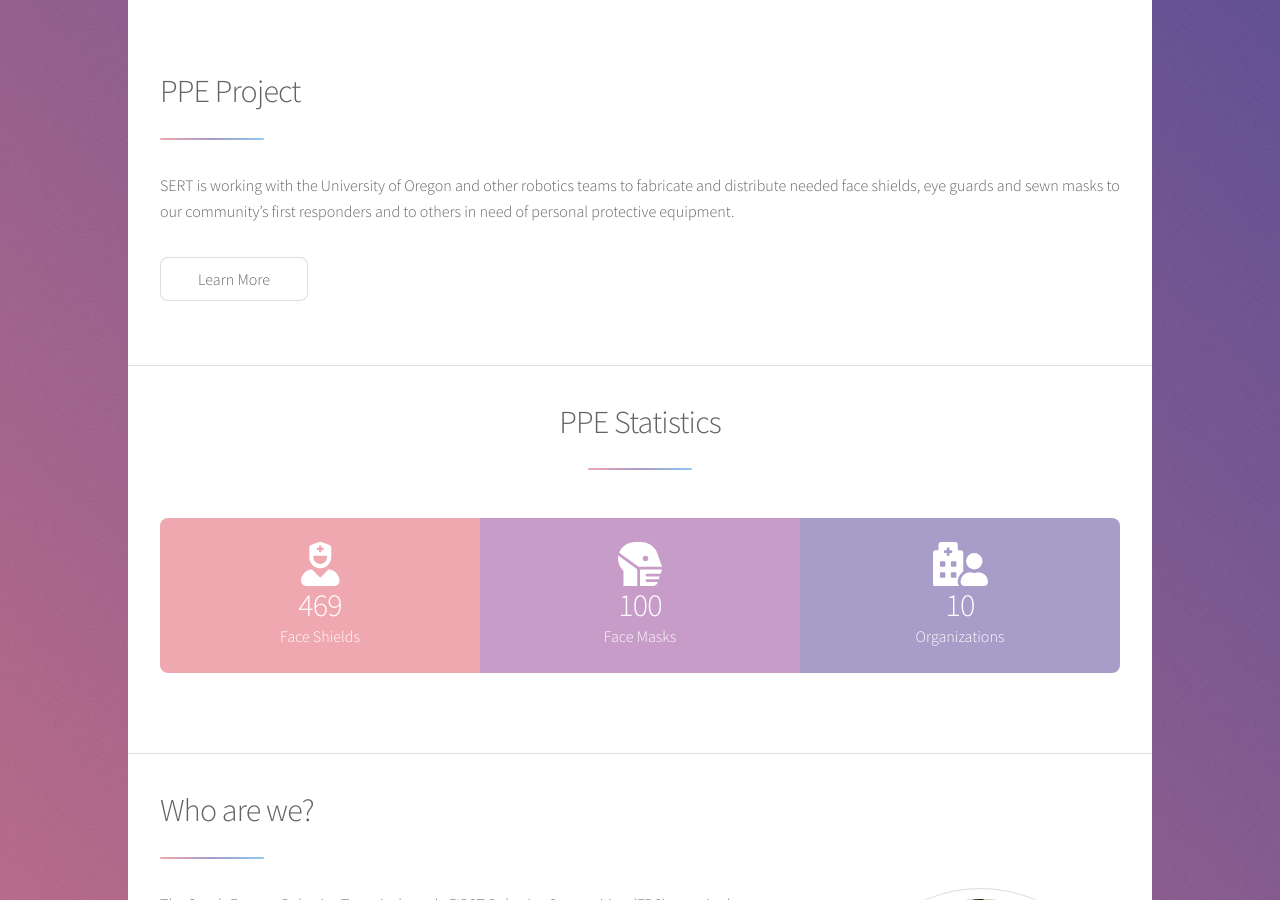
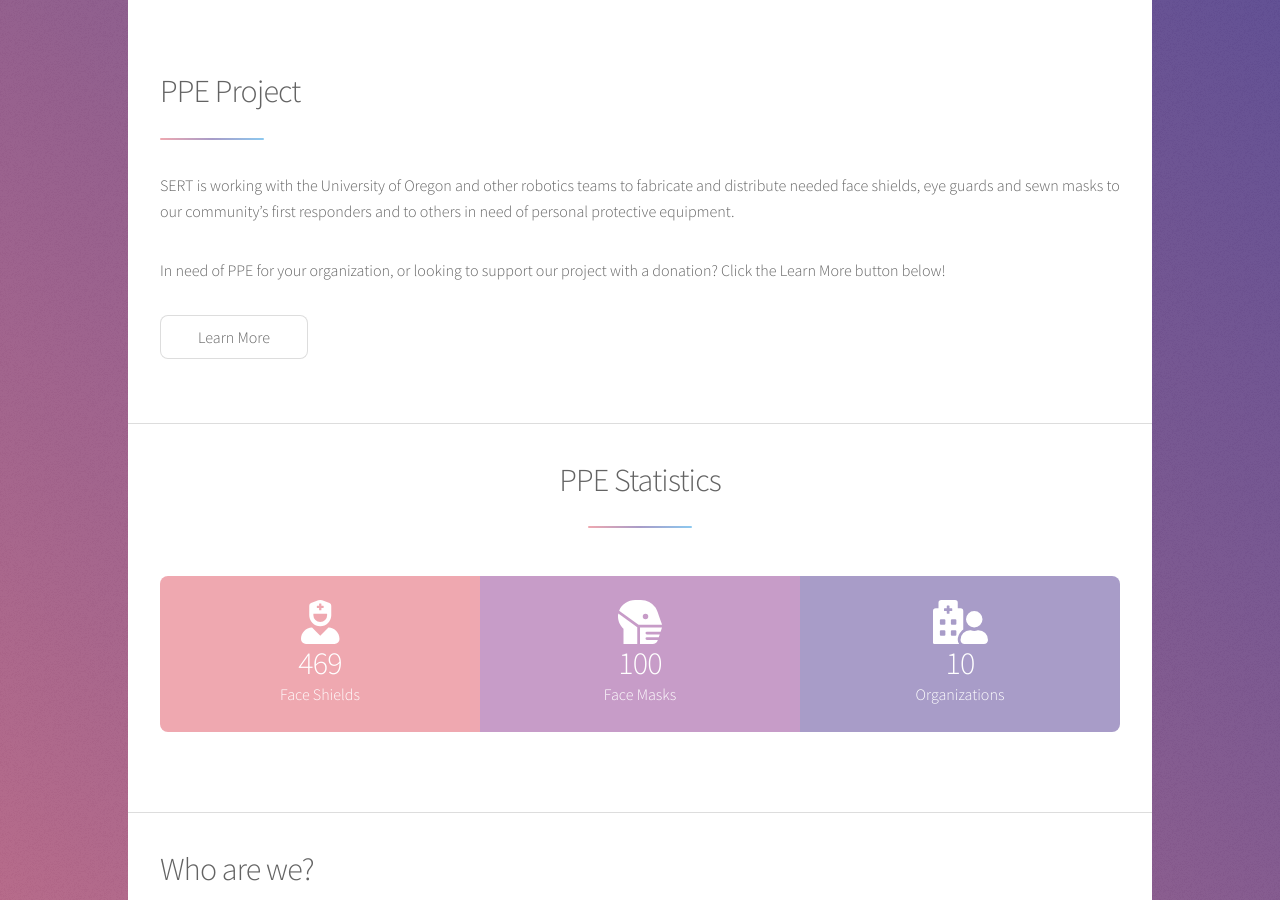
Before and after one commit to SouthEugeneRoboticsTeam/SouthEugeneRoboticsTeam.github.io, a Jekyll site: the page built from index.html, in a window 1280 px wide and 900 px high, scrolled down 756 px. Built offline with Jekyll 4.4.1, drawn with Linux system fonts in a browser that asks for light colours; nearby versions of some CDN libraries.

Commit message:
Update index.html

```diff
--- a/index.html
+++ b/index.html
@@ -21,6 +21,8 @@
             </header>
 
             <p>SERT is working with the University of Oregon and other robotics teams to fabricate and distribute needed face shields, eye guards and sewn masks to our community’s first responders and to others in need of personal protective equipment.</p>
+
+            <p>In need of PPE for your organization, or looking to support our project with a donation? Click the Learn More button below!</p>
 
             <ul class="actions">
                 <li><a href="donate" class="button">Learn More</a></li>
```
